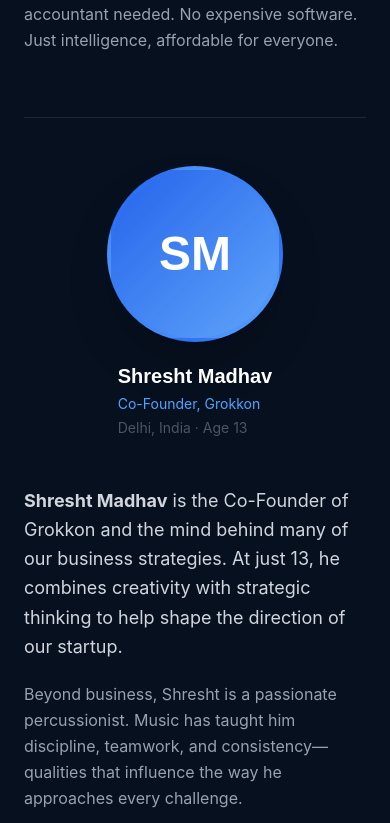
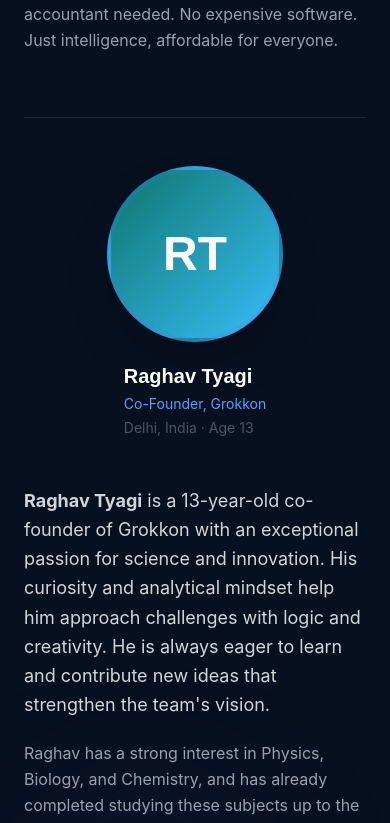
Before and after one commit to Prithu-1/Grokkon, a React (Vite) app: page / in a window 390 px wide. Shown: the part 8010-8833 px from the top of the page. Built offline with nearby package versions, Linux system fonts and the light colour scheme.

Commit message:
Remove Shresht Madhav section

```diff
--- a/src/App.tsx
+++ b/src/App.tsx
@@ -643,42 +643,7 @@ export default function App() {
                 </div>
               </div>
 
-              <div className="mt-16 border-t border-white/10 pt-12">
-                <div className="grid lg:grid-cols-5 gap-12 items-start">
-                  <div className="lg:col-span-2 flex flex-col items-center lg:items-start gap-5">
-                    <div
-                      className="w-44 h-44 rounded-full flex items-center justify-center text-white text-5xl font-extrabold shadow-2xl border-4 border-blue-500/20"
-                      style={{
-                        background: "linear-gradient(135deg, #2563eb 0%, #60a5fa 100%)",
-                        fontFamily: "'Outfit', sans-serif",
-                      }}
-                    >
-                      SM
-                    </div>
-                    <div>
-                      <div
-                        className="text-white font-bold text-xl"
-                        style={{ fontFamily: "'Outfit', sans-serif" }}
-                      >
-                        Shresht Madhav
-                      </div>
-                      <div className="text-blue-400 text-sm mt-1">Co-Founder, Grokkon</div>
-                      <div className="text-gray-600 text-sm mt-1">Delhi, India · Age 13</div>
-                    </div>
-                  </div>
-                  <div className="lg:col-span-3 space-y-5">
-                    <p className="text-gray-300 text-lg leading-relaxed">
-                      <strong>Shresht Madhav</strong> is the Co-Founder of Grokkon and the mind behind many of our business strategies. At just 13, he combines creativity with strategic thinking to help shape the direction of our startup.
-                    </p>
-                    <p className="text-gray-400 leading-relaxed">
-                      Beyond business, Shresht is a passionate percussionist. Music has taught him discipline, teamwork, and consistency—qualities that influence the way he approaches every challenge.
-                    </p>
-                    <p className="text-gray-400 leading-relaxed">
-                      Whether it&apos;s brainstorming new ideas or planning for the future, his curiosity, innovative mindset, and passion for learning make him an essential part of Grokkon&apos;s journey.
-                    </p>
-                  </div>
-                </div>
-              </div>
+
               <div className="mt-16 border-t border-white/10 pt-12">
                 <div className="grid lg:grid-cols-5 gap-12 items-start">
                   <div className="lg:col-span-2 flex flex-col items-center lg:items-start gap-5">
```
